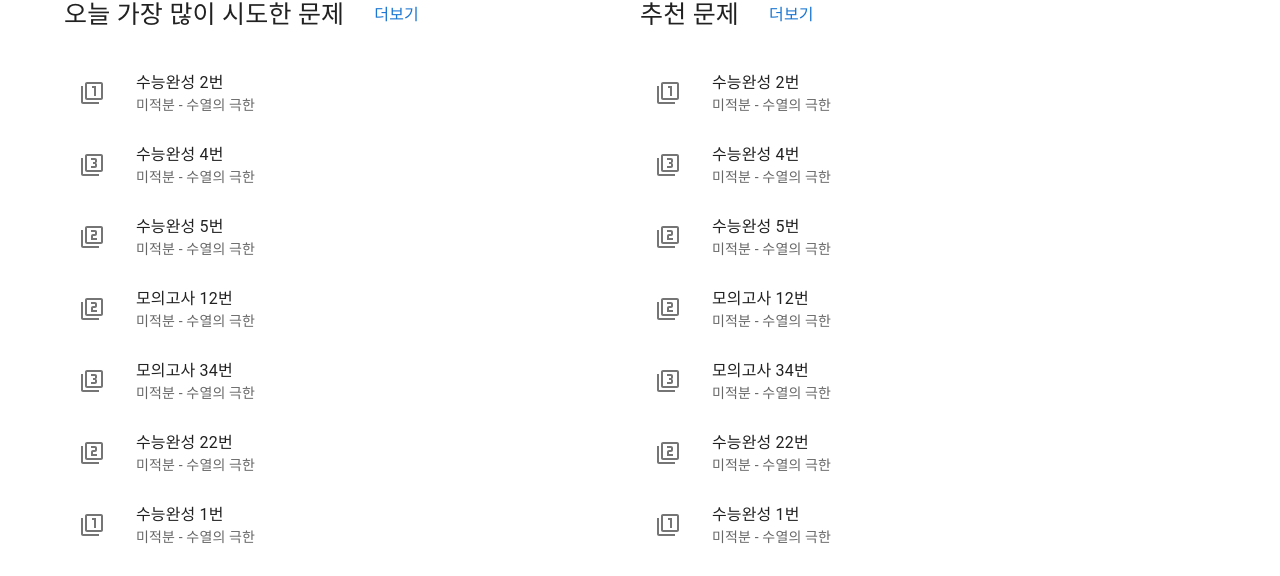
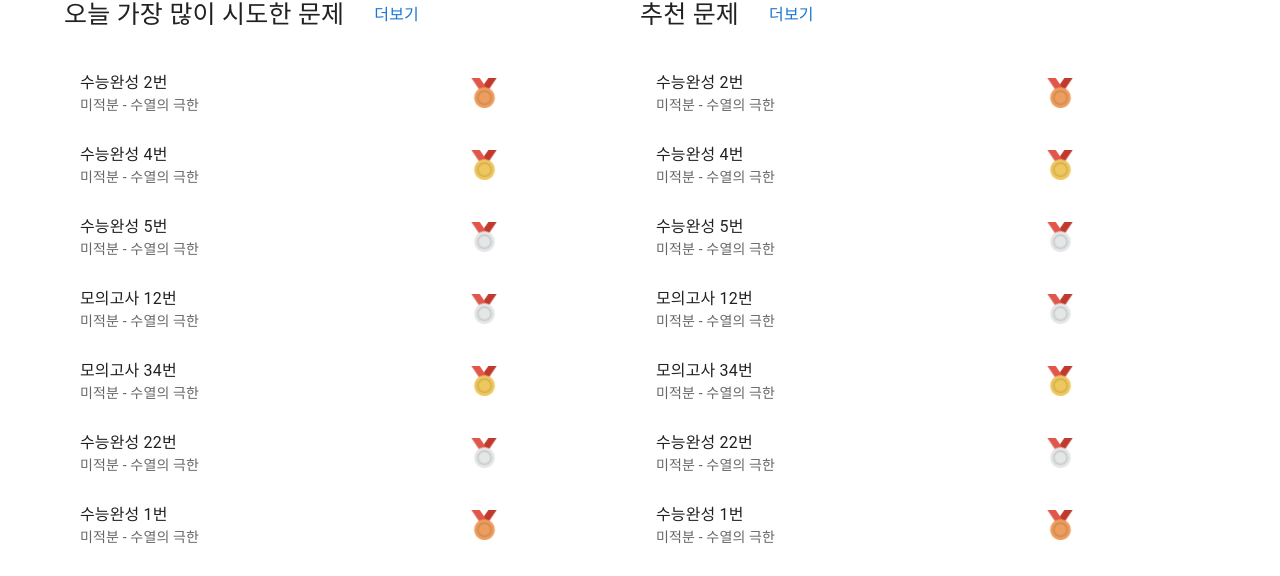
Before and after one commit to 2021-Techeer-teamC/MATHrone, a React (Create React App) app in the folder frontend/: page / in a window 1280 px wide. Shown: the part 2625-3201 px from the top of the page. Built offline with nearby package versions, Linux system fonts and the light colour scheme; a web font is replaced by a local one.

Commit message:
feat : 문제리스트 - 문제난이도

```diff
--- a/frontend/src/Components/ProbList.js
+++ b/frontend/src/Components/ProbList.js
@@ -5,19 +5,23 @@ import List from "@mui/material/List";
 import Level3 from "@mui/icons-material/Filter3";
 import Level1 from "@mui/icons-material/Filter1";
 import Level2 from "@mui/icons-material/Filter2";
+import Gold from "../Assets/image/gold-medal.png";
+import Silver from "../Assets/image/silver-medal.png";
+import Bronze from "../Assets/image/bronze-medal.png";
+
 import Link from "@mui/material/Link";
 
 const ProbList = ({ data, title }) => {
   let icon = {
-    1: <Level1 />,
-    2: <Level2 />,
-    3: <Level3 />,
+    1: Bronze,
+    2: Silver,
+    3: Gold,
   };
 
   return (
     <>
       <Grid container spacing={2}>
-        <Grid item xs={12} md={60}>
+        <Grid item xs={12} md={10}>
           <div
             style={{
               display: "flex",
@@ -48,11 +52,13 @@ const ProbList = ({ data, title }) => {
           <List>
             {data.map((item) => (
               <ListItem>
-                <ListItemIcon>{icon[item.level]}</ListItemIcon>
                 <ListItemText
                   primary={item.workbook_title + " " + item.problem_num + "번"}
                   secondary={item.subject + " - " + item.chapter}
                 />
+                <ListItemIcon>
+                  <img src={icon[item.level]} width="30px" />
+                </ListItemIcon>
               </ListItem>
             ))}
           </List>
```
